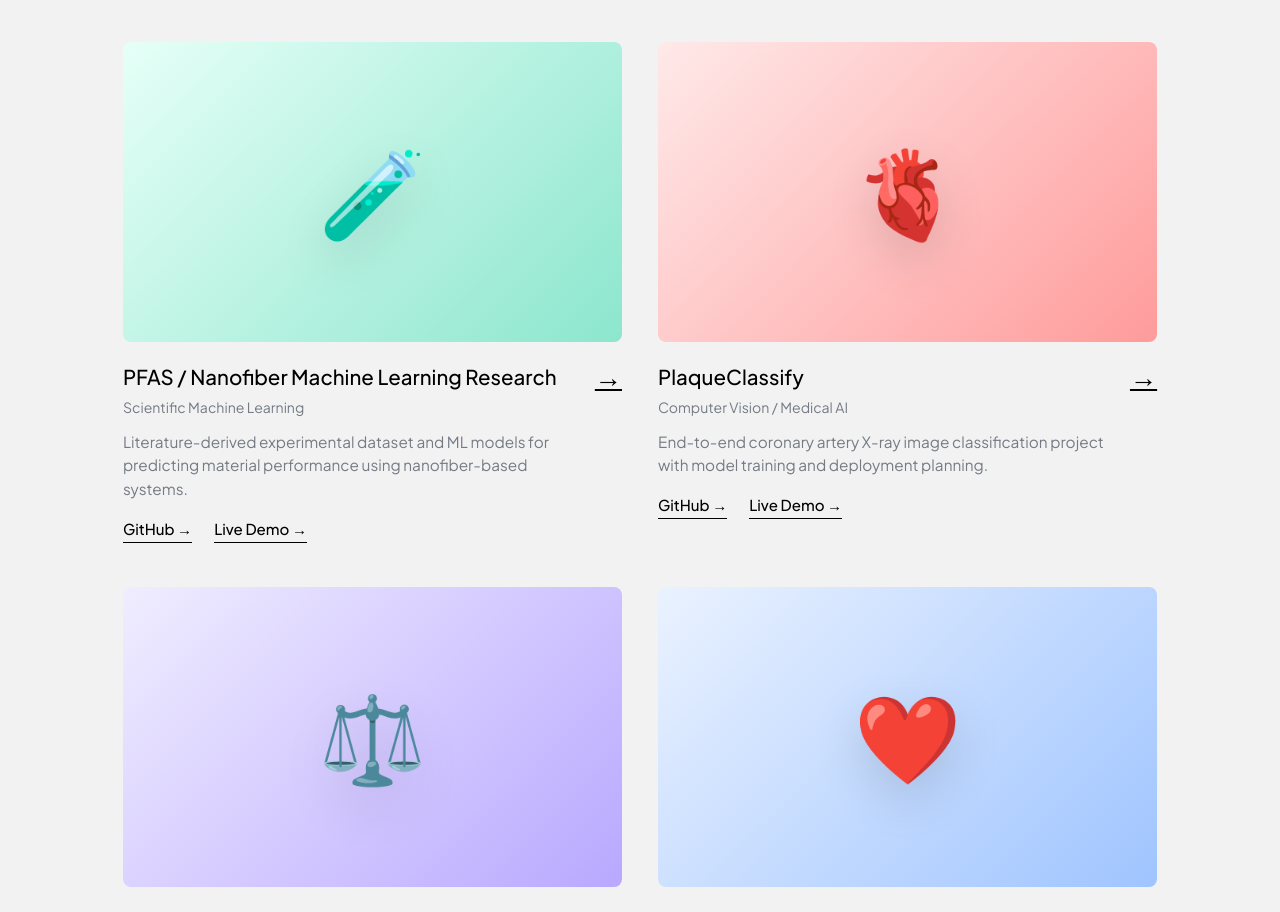
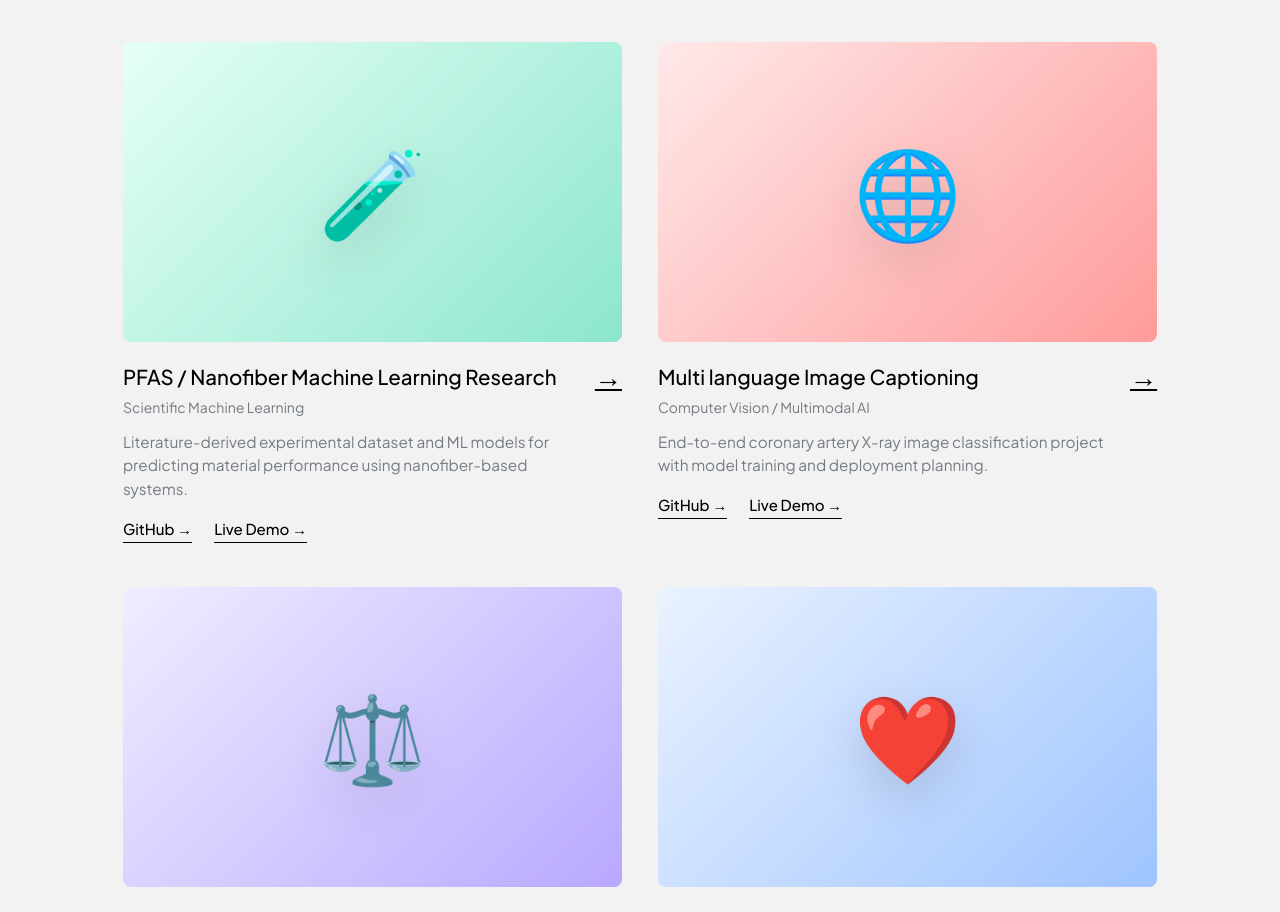
Before and after one commit to ARJ8102/atharva-portfolio, a React (Vite) app: page / in a window 1280 px wide. Shown: the part 3801-4713 px from the top of the page. Built offline with nearby package versions, Linux system fonts and the light colour scheme.

Commit message:
added multi language captio generator

```diff
--- a/src/components/Projects.jsx
+++ b/src/components/Projects.jsx
@@ -3,7 +3,7 @@ import { projects } from "../data/portfolioData";
 const projectVisuals = {
   "llm_training": "🤖",
   "pfas-ml": "🧪",
-  "plaque-classify": "🫀",
+  "plaque-classify": "🌐",
   "legal-ai": "⚖️",
   "emotion-classifier": "😊",
   "heart_disease": "❤️",
--- a/src/data/portfolioData.js
+++ b/src/data/portfolioData.js
@@ -149,11 +149,11 @@ export const projects = [
       "Literature-derived experimental dataset and ML models for predicting material performance using nanofiber-based systems.",
   },
   {
-    title: "PlaqueClassify",
-    category: "Computer Vision / Medical AI",
+    title: "Multi language Image Captioning",
+    category: "Computer Vision / Multimodal AI",
     image: "plaque-classify",
-    github: "https://github.com/your-username/plaqueclassify",
-    demo: "https://github.com/your-username/plaqueclassify",
+    github: "https://github.com/ARJ8102/Multilanguage_Image_Captioning",
+    demo: "https://atharvarj-multilanguage-image-captioning.hf.space/",
     description:
       "End-to-end coronary artery X-ray image classification project with model training and deployment planning.",
   },
```
